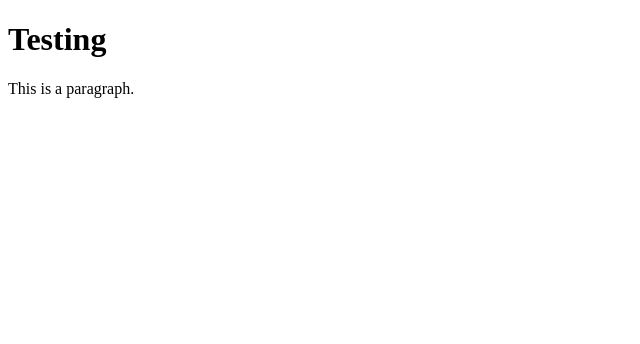
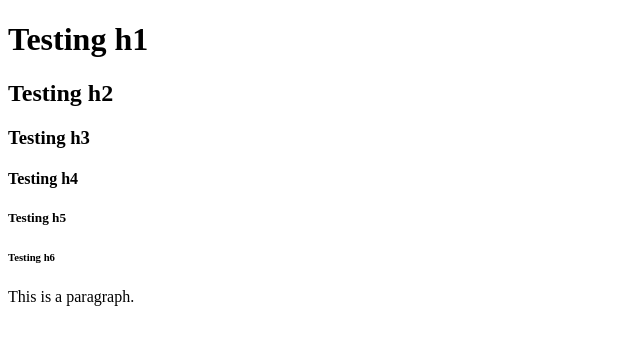
Before and after one commit to asderfasd-ai/git_test, a plain HTML site: page index.html in a window 1280 px wide. Shown: the whole page, without its empty margins (0-640 px from the left). Drawn offline with Linux system fonts and the light colour scheme.

Commit message:
Added to index.html

```diff
--- a/index.html
+++ b/index.html
@@ -6,7 +6,16 @@
     <title>Document</title>
 </head>
 <body>
-    <h1> Testing</h1>
+    <!-- comment -->
+
+    <h1>Testing h1</h1>
+    <h2>Testing h2</h2>
+    <h3>Testing h3</h3>
+    <h4>Testing h4</h4>
+    <h5>Testing h5</h5>
+    <h6>Testing h6</h6>
+
+    <!-- comment -->
     <p class="asd">This is a paragraph.</p>
 </body>
 </html>
```
